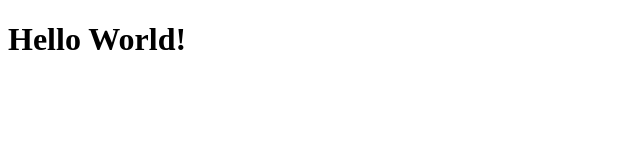
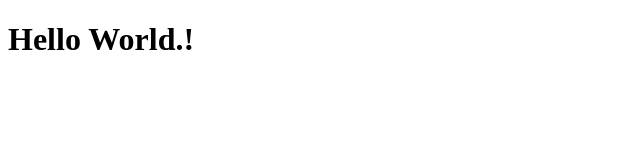
Before and after one commit to Igwedave/test2, a plain HTML site: page index.html in a window 1280 px wide. Shown: the full height of the page, 0-640 px from the left. Drawn offline with Linux system fonts and the light colour scheme.

Commit message:
Update index.html

```diff
--- a/index.html
+++ b/index.html
@@ -6,6 +6,6 @@
     <title>Document</title>
   </head>
   <body>
-    <h1>Hello World!</h1>
+    <h1>Hello World.!</h1>
   </body>
 </html>
```
